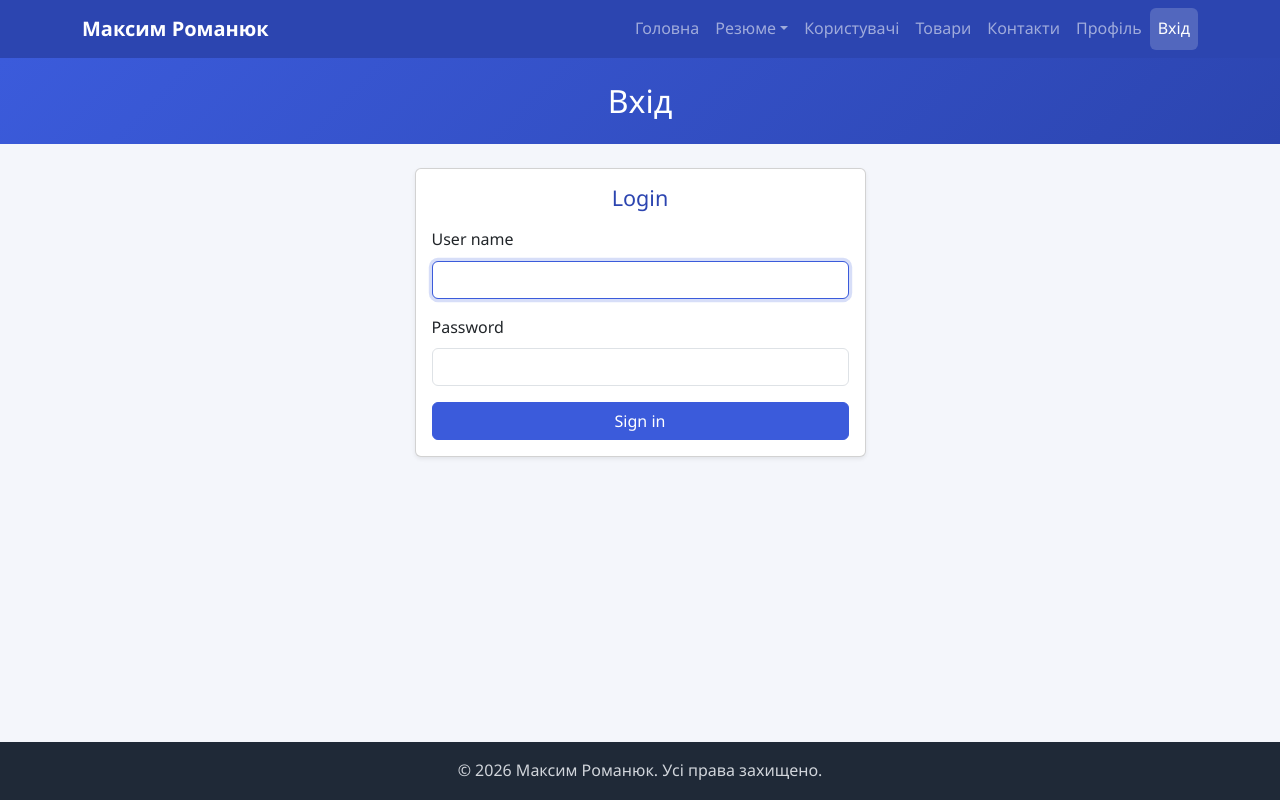
After one commit to kubezen-stack/resume_romanyuk, a Flask app: page /users/login in a window 1280 px wide. The commit adds this page. Run offline with Flask 3, Linux system fonts and the light colour scheme.

Commit message:
feat(users): add login, profile and logout with session and flash messages

```diff
--- a/app/templates/includes/nav.html
+++ b/app/templates/includes/nav.html
@@ -7,24 +7,43 @@
         </button>
         <div class="collapse navbar-collapse" id="mainMenu">
             <ul class="navbar-nav ms-auto">
-                <li class="nav-item"><a class="nav-link" href="{{ url_for('resume', _anchor='about') }}">Про себе</a>
+                <li class="nav-item">
+                    <a class="nav-link {{ 'active' if request.endpoint == 'home' else '' }}"
+                        href="{{ url_for('home') }}">Головна</a>
                 </li>
-                <li class="nav-item"><a class="nav-link" href="{{ url_for('resume', _anchor='education') }}">Освіта</a>
+                <li class="nav-item dropdown">
+                    <a class="nav-link dropdown-toggle {{ 'active' if request.endpoint == 'resume' else '' }}" href="#"
+                        role="button" data-bs-toggle="dropdown" aria-expanded="false">Резюме</a>
+                    <ul class="dropdown-menu">
+                        <li><a class="dropdown-item" href="{{ url_for('resume') }}">Уся сторінка</a></li>
+                        <li><a class="dropdown-item" href="{{ url_for('resume', _anchor='about') }}">Про себе</a></li>
+                        <li><a class="dropdown-item" href="{{ url_for('resume', _anchor='education') }}">Освіта</a></li>
+                        <li><a class="dropdown-item" href="{{ url_for('resume', _anchor='skills') }}">Навички</a></li>
+                        <li><a class="dropdown-item"
+                                href="{{ url_for('resume', _anchor='technologies') }}">Технології</a></li>
+                        <li><a class="dropdown-item" href="{{ url_for('resume', _anchor='experience') }}">Досвід</a>
+                        </li>
+                    </ul>
                 </li>
-                <li class="nav-item"><a class="nav-link" href="{{ url_for('resume', _anchor='skills') }}">Навички</a>
+                <li class="nav-item">
+                    <a class="nav-link {{ 'active' if request.endpoint == 'users.greetings' else '' }}"
+                        href="{{ url_for('users.greetings', name='John', age=30) }}">Користувачі</a>
                 </li>
-                <li class="nav-item"><a class="nav-link"
-                        href="{{ url_for('resume', _anchor='technologies') }}">Технології</a></li>
-                <li class="nav-item"><a class="nav-link" href="{{ url_for('resume', _anchor='experience') }}">Досвід</a>
+                <li class="nav-item">
+                    <a class="nav-link {{ 'active' if request.blueprint == 'products' else '' }}"
+                        href="{{ url_for('products.products') }}">Товари</a>
                 </li>
-                <li class="nav-item"><a class="nav-link {{ 'active' if request.blueprint == 'users' else '' }}"
-                        href="{{ url_for('users.greetings', name='John', age=30) }}">Користувачі</a></li>
-                <li class="nav-item"><a class="nav-link {{ 'active' if request.blueprint == 'products' else '' }}"
-                        href="{{ url_for('products.products') }}">Товари</a></li>
                 <li class="nav-item">
-                    <a class="nav-link {{ 'active' if request.endpoint == 'contacts' else '' }}" {% if
-                        request.endpoint=='contacts' %}aria-current="page" {% endif %}
+                    <a class="nav-link {{ 'active' if request.endpoint == 'contacts' else '' }}"
                         href="{{ url_for('contacts') }}">Контакти</a>
+                </li>
+                <li class="nav-item">
+                    <a class="nav-link {{ 'active' if request.endpoint == 'users.profile' else '' }}"
+                        href="{{ url_for('users.profile') }}">Профіль</a>
+                </li>
+                <li class="nav-item">
+                    <a class="nav-link {{ 'active' if request.endpoint == 'users.login' else '' }}"
+                        href="{{ url_for('users.login') }}">Вхід</a>
                 </li>
             </ul>
         </div>
--- /dev/null
+++ b/app/users/templates/users/login.html
@@ -0,0 +1,24 @@
+{% extends 'base.html' %}
+
+{% block content %}
+<div class="row justify-content-center">
+    <div class="col-12 col-md-8 col-lg-5">
+        <div class="card shadow-sm">
+            <div class="card-body">
+                <h2 class="section-title text-center">Login</h2>
+                <form method="post" action="{{ url_for('users.login') }}">
+                    <div class="mb-3">
+                        <label for="username" class="form-label">User name</label>
+                        <input type="text" class="form-control" id="username" name="username" required autofocus>
+                    </div>
+                    <div class="mb-3">
+                        <label for="password" class="form-label">Password</label>
+                        <input type="password" class="form-control" id="password" name="password" required>
+                    </div>
+                    <button type="submit" class="btn btn-primary w-100">Sign in</button>
+                </form>
+            </div>
+        </div>
+    </div>
+</div>
+{% endblock %}
--- a/app/users/views.py
+++ b/app/users/views.py
@@ -1,7 +1,20 @@
-from flask import redirect, render_template, request, url_for
+import hmac
+from functools import wraps
 
+from flask import flash, redirect, render_template, request, session, url_for
 from . import users_bp
 
+VALID_USERS = {"admin": "admin123"}
+
+def login_required(view):
+    @wraps(view)
+    def wrapped(*args, **kwargs):
+        if "user" not in session:
+            flash("Спочатку увійдіть у систему.", "error")
+            return redirect(url_for("users.login"))
+        return view(*args, **kwargs)
+
+    return wrapped
 
 @users_bp.route("/hi/<string:name>")
 def greetings(name):
@@ -16,3 +29,33 @@ def admin():
     to_url = url_for("users.greetings", name="administrator", age=45, _external=True)
     print(to_url)
     return redirect(to_url)
+
+@users_bp.route("/login", methods=["GET", "POST"])
+def login():
+    if request.method == "POST":
+        username = request.form.get("username", "").strip()
+        password = request.form.get("password", "")
+
+        expected = VALID_USERS.get(username)
+        if expected is not None and hmac.compare_digest(expected, password):
+            session["user"] = username
+            flash(f"Ласкаво просимо, {username}! Ви успішно увійшли.", "success")
+            return redirect(url_for("users.profile"))
+
+        flash("Невірне ім'я користувача або пароль.", "error")
+        return redirect(url_for("users.login"))
+
+    if "user" in session:
+        return redirect(url_for("users.profile"))
+    return render_template("users/login.html", title="Вхід")
+
+@users_bp.route("/profile")
+@login_required
+def profile():
+    return render_template("users/profile.html", title="Профіль", username=session["user"])
+
+@users_bp.route("/logout", methods=["POST"])
+def logout():
+    session.pop("user", None)
+    flash("Ви вийшли з системи.", "info")
+    return redirect(url_for("users.login"))
```
Also changed, not shown: app/users/templates/users/profile.html (added, +15 -0 lines).
